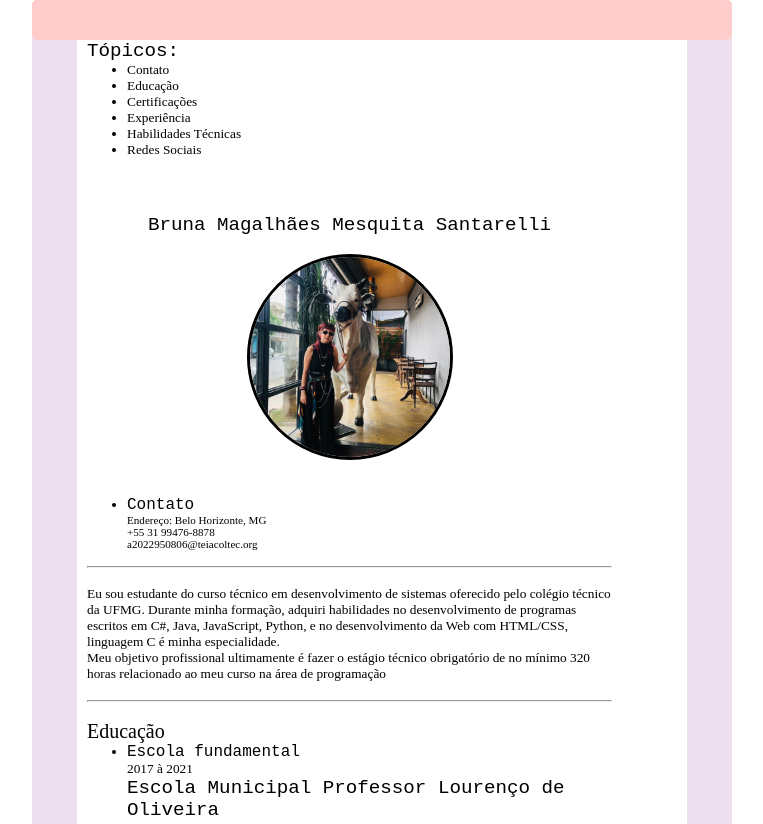
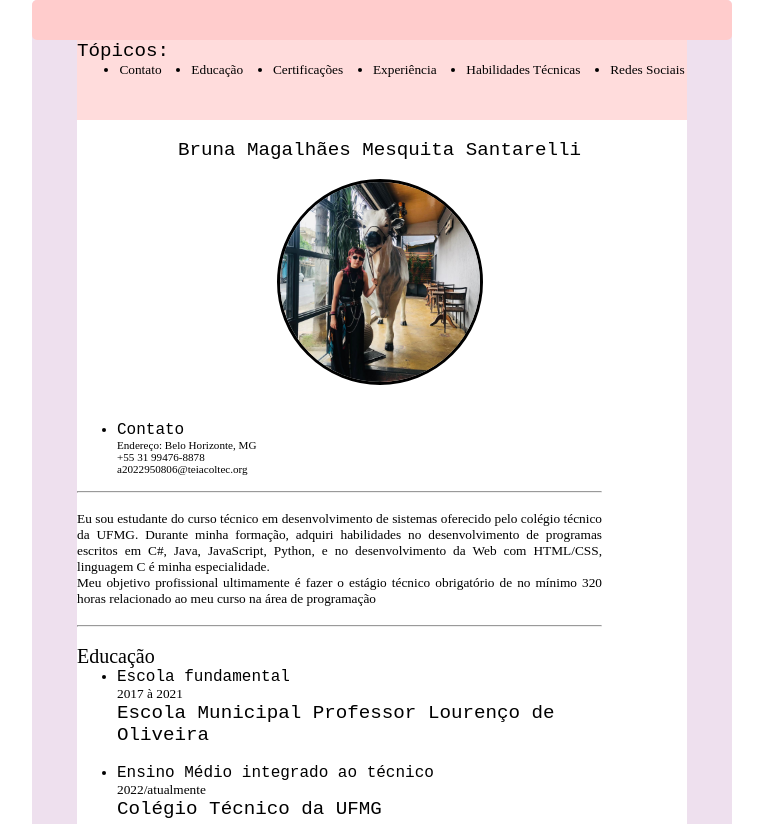
Before and after one commit to morcegola/morcegola.github.io, a plain HTML site: page index.html in a window 1280 px wide. Shown: the top 824 px of the page, without its empty margins (258-1021 px from the left). Drawn offline with Linux system fonts and the light colour scheme.

Commit message:
Update style.css

```diff
--- a/style.css
+++ b/style.css
@@ -15,22 +15,29 @@
     display: block;
   }
 
-  /*body {
-      min-width: 500px;
-  }*/
+  figure{
+    padding-left: 80px;
+  }
 
   div {
     border-radius: 5px;
   }
   #nome{
-    padding-top: 100px;
+    padding-top: 25px;
     text-align: center;
+    padding-left: 80px;
+  }
+  nav ul{
+    display: flex;
+    justify-content: center;
+    gap: 25px;
   }
   #menu{
     position: fixed;
-    background-color: white;
-    width: 560px;
-    height: 150px;
+    background-color: #ffdcdc;
+    width: 610px;
+    justify-content: center;
+    height: 80px;
     top: 40px;
   }
 
@@ -73,7 +80,7 @@
   .stuff {
     display: inline-block;
     margin-top: 6px;
-    margin-left: 55px;
+    margin-left: 45px;
     width: 75%;
     height: 1000px;
   }
@@ -91,6 +98,7 @@
   cite {
     font-family: 'Cormorant Garamond';
     font-size: smaller;
+    text-align: justify;
   }
 
   .head {
@@ -121,7 +129,8 @@
   }
 footer {
     background: rgb(211, 234, 241);
-    width: auto;
+    width: 610px;
+    height: 50px;
 }
 
 .copyright {
```
